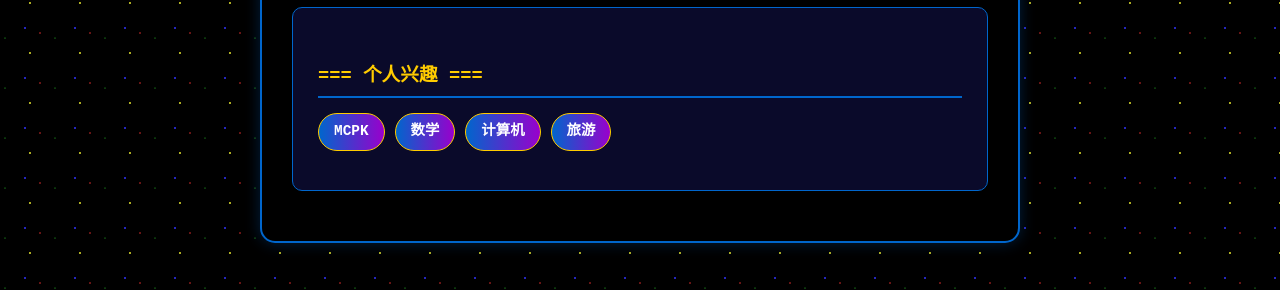
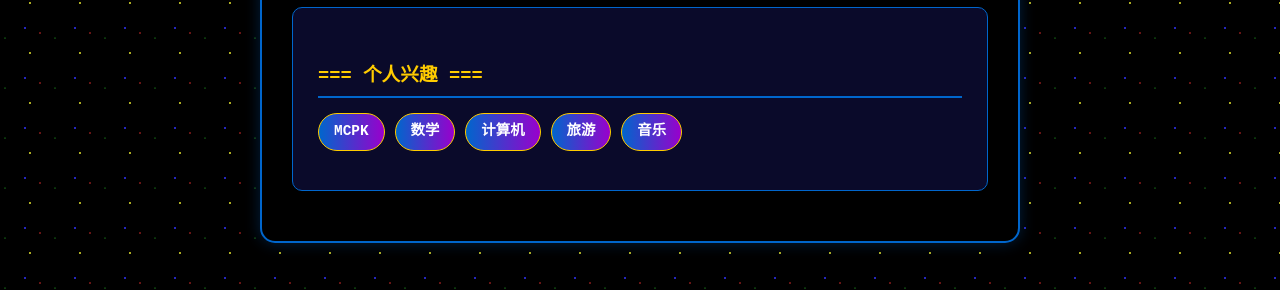
Before and after one commit to iLOVESZU-1/iLOVESZU-1.github.io, a Jekyll site: the page built from about.html, in a window 1280 px wide. Shown: the part 1182-1472 px from the top of the page. Built offline with Jekyll 4.4.1, drawn with Linux system fonts in a browser that asks for light colours.

Commit message:
Update about.html

```diff
--- a/about.html
+++ b/about.html
@@ -30,6 +30,7 @@ title: 关于
             <li>数学</li>
             <li>计算机</li>
             <li>旅游</li>
+            <li>音乐</li>
         </ul>
     </div>
 </div>
```
